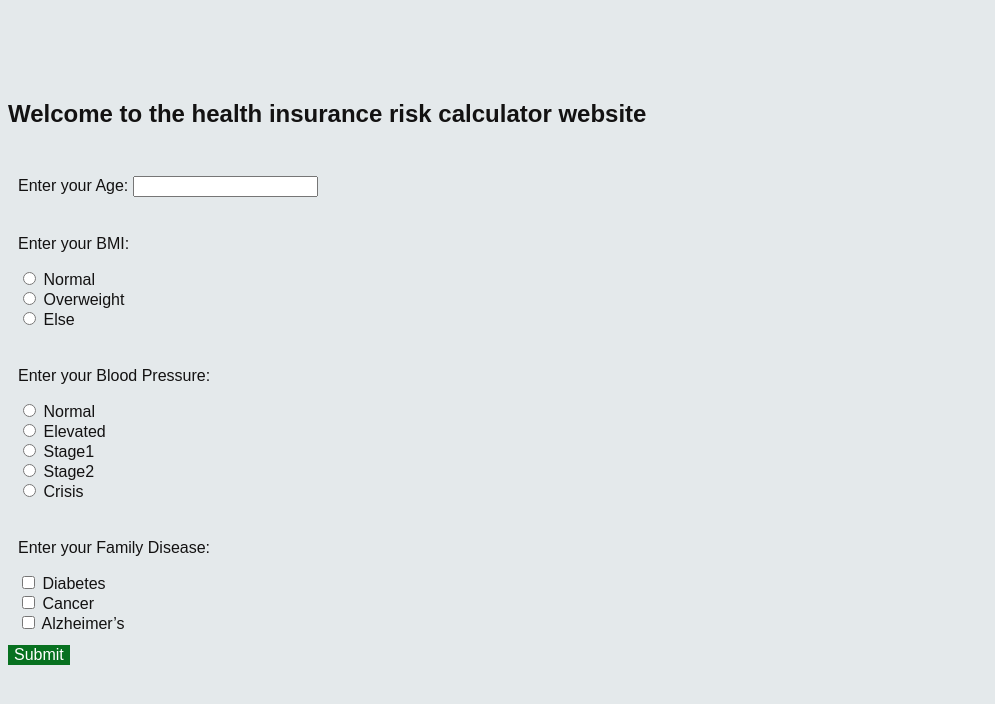
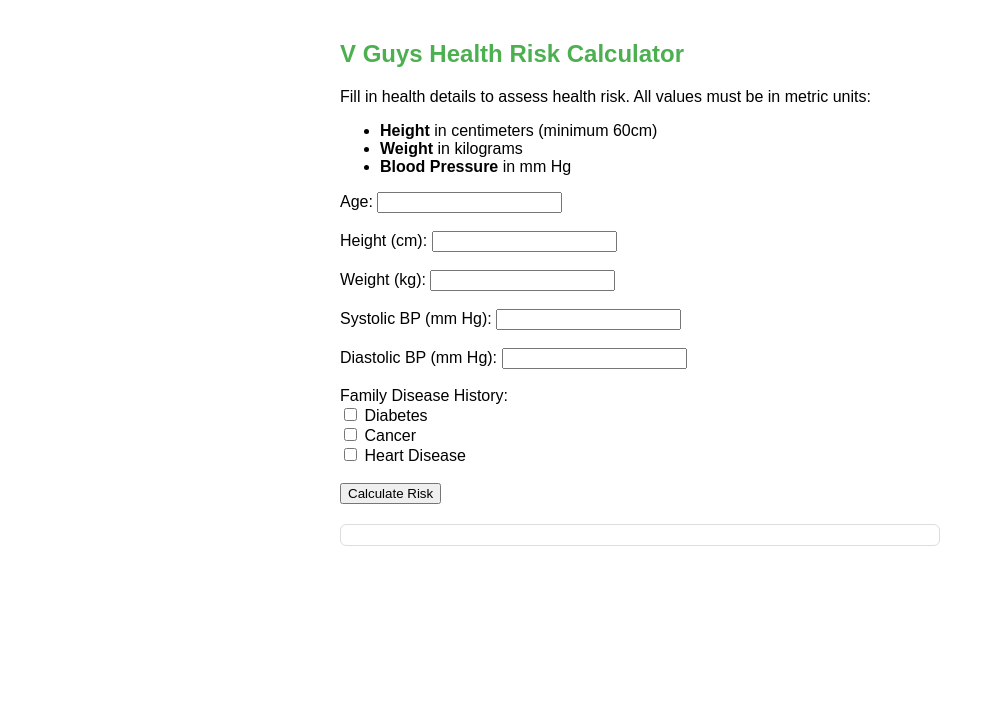
Before and after one commit to saharkamil/HealthRC, a website: page index.html in a window 1280 px wide. Shown: the whole page, without its empty margins (0-995 px from the left). Drawn offline with Linux system fonts and the light colour scheme.

Commit message:
Update index.html

```diff
--- a/index.html
+++ b/index.html
@@ -2,127 +2,113 @@
 <html lang="en">
 <head>
   <meta charset="UTF-8">
-    <meta name="viewport" content="width=device-width, initial-scale=1.0">
-    <title>Health Insurance Risk Calculator</title>
+  <title>V Guys Health Risk Calculator</title>
   <style>
     body {
-            background-color: rgb(228, 233, 235);
-             /*text-align: center;*/
       font-family: Arial, sans-serif;
-            color: rgb(19, 18, 18);
-            margin-top: 100px;
+      max-width: 600px;
+      margin: 0 auto;
+      padding: 20px;
     }
-        input[type="submit"] {
-            background-color: #077120;
-            color: white;
-            font-size: 16px;
-            border: none;
-            cursor: pointer;
+    h2 {
+      color: #4CAF50;
     }
-        .section {
-            margin-bottom: 2px;
+    .error {
+      color: red;
+      font-weight: bold;
+    }
+    .result {
+      margin-top: 20px;
       padding: 10px;
-        }
-        #result {
-            font-size: 24px;
-            font-weight: bold;
-            margin-top: 20px;
+      border: 1px solid #ddd;
+      border-radius: 6px;
     }
   </style>
 </head>
 <body>
+  <h2>V Guys Health Risk Calculator</h2>
+  <p>Fill in health details to assess health risk. All values must be in metric units:</p>
+  <ul>
+    <li><strong>Height</strong> in centimeters (minimum 60cm)</li>
+    <li><strong>Weight</strong> in kilograms</li>
+    <li><strong>Blood Pressure</strong> in mm Hg</li>
+  </ul>
 
-    <h2>Welcome to the health insurance risk calculator website</h2><br>
-    <form method ="POST">
-        <div class = "section">
-        <label for="age">Enter your Age:</label>
-        <input type="number" id ="age" name="age" min="0" required >
-        </div>
-        <div class = "section">
-        <p>Enter your BMI: </p>
-       <input type="radio" id ="normal" name="bmi" value = "Normal">
-        <label for="normal">Normal </label><br>
+  <form id="riskForm">
+    Age: <input type="number" name="age" required min="1"><br><br>
+    Height (cm): <input type="number" name="height" required min="60"><br><br>
+    Weight (kg): <input type="number" name="weight" required min="1"><br><br>
 
-        <input type="radio" id ="overweight" name="bmi" value = "Overweight">
-        <label for="overweight">Overweight </label><br>
+    Systolic BP (mm Hg): <input type="number" name="systolic" min="1"><br><br>
+    Diastolic BP (mm Hg): <input type="number" name="diastolic" min="1"><br><br>
 
-        <input type="radio" id ="else" name="bmi" value = "Else">
-        <label for="else">Else </label><br>
-        </div>
-        <div class = "section">
-        <p>Enter your Blood Pressure: </p>
-        <input type="radio" id ="normal" name="bp" value = "Normal">
-        <label for="normal">Normal </label><br>
+    Family Disease History:<br>
+    <label><input type="checkbox" name="familyHistory" value="diabetes"> Diabetes</label><br>
+    <label><input type="checkbox" name="familyHistory" value="cancer"> Cancer</label><br>
+    <label><input type="checkbox" name="familyHistory" value="heart disease"> Heart Disease</label><br><br>
 
-        <input type="radio" id ="elevated" name="bp" value = "Elevated">
-        <label for="elevated">Elevated </label><br>
-
-        <input type="radio" id ="stage1" name="bp" value = "Stage1">
-        <label for="stage1">Stage1 </label><br>
-
-        <input type="radio" id ="stage2" name="bp" value = "Stage2">
-        <label for="stage2">Stage2 </label><br>
-
-        <input type="radio" id ="crisis" name="bp" value = "Crisis">
-        <label for="crisis">Crisis </label>
-       </div>
-       <div class = "section">
-        <p>Enter your Family Disease: </p>
-        <input type="checkbox" id ="diabetes" name="disease" value = "Diabetes">
-        <label for="diabetes">Diabetes </label><br>
-
-        <input type="checkbox" id ="cancer" name="disease" value = "Cancer">
-        <label for="cancer">Cancer </label><br>
-
-        <input type="checkbox" id ="Alzheimers" name="disease" value = "Alzheimer’s">
-        <label for="Alzheimers">Alzheimer’s </label>
-        </div>
-
-        <input type="submit" value="Submit">
+    <button type="submit">Calculate Risk</button>
   </form>
 
-
-    <div id="result"></div>
+  <p class="error" id="errorMsg"></p>
+  <div class="result" id="result"></div>
 
   <script>
-        const form = document.querySelector('form');
-        form.addEventListener('submit', (e) =>{
-            e.preventDefault(); /*prevent page refreshing when submitting the form*/
-            //const formData = new FormData(form) /*colect all form data at once*/
-            const formData = new FormData(e.target)
-            /*convert a JavaScript object or value to a JSON string*/
-           // const res = Object.fromEntries(formData);
-           let res = Object.fromEntries(formData.entries());
-           res.disease = formData.getAll("disease");
+    const apiUrl = "https://vguys-hrc-cwc0cpe8fgf9bvdd.uaenorth-01.azurewebsites.net/api/calculate-risk";
 
-            const payload = JSON.stringify(res); //convert js object to a json string
-            console.log("Payload:", payload);
+    document.getElementById("riskForm").addEventListener("submit", async function (e) {
+      e.preventDefault();
+      document.getElementById("errorMsg").innerText = "";
+      document.getElementById("result").innerHTML = "";
 
-            // for(item of formData){
-            //    console.log(item[0],":", item[1]);
-            // };
+      const form = e.target;
+      const familyHistory = Array.from(document.querySelectorAll('input[name="familyHistory"]:checked')).map(cb => cb.value);
 
-            const data= fetch("https://riskcalculatorwebapp-ae-greug2eac3duf2h7.uaenorth-01.azurewebsites.net/api/riskcalculator",{ //use ajex and jquery instead
-                method: "POST",
-                body: payload,
-                headers: {
-                    'Content-Type': 'application/json',
+      const data = {
+        age: parseInt(form.age.value),
+        height: parseFloat(form.height.value),
+        weight: parseFloat(form.weight.value),
+        systolic: form.systolic.value ? parseInt(form.systolic.value) : null,
+        diastolic: form.diastolic.value ? parseInt(form.diastolic.value) : null,
+        familyHistory
+      };
 
+      // Input validation (client-side for immediate UX)
+      if (data.height < 60) {
+        document.getElementById("errorMsg").innerText = "Height must be at least 60 centimeters.";
+        return;
       }
-            })
 
-                .then( res => res.json())
-                .then (data =>
-                {console.log("Server response: ",data);
+      try {
+        const response = await fetch(apiUrl, {
+          method: 'POST',
+          headers: { 'Content-Type': 'application/json' },
+          body: JSON.stringify(data)
+        });
 
-                document.getElementById("result").innerText = "Your risk calculation is  " + data.risk;
-            })
+        const result = await response.json();
 
-            .catch(error => console.error("Error:", error));
-            //https://github.com/saharkamil/RiskCalculator.git
+        if (result.error) {
+          document.getElementById("errorMsg").innerText = result.error;
+          return;
+        }
+
+        // Display result summary
+        document.getElementById("result").innerHTML = `
+          <strong>Health Risk Summary:</strong><br>
+          Age: ${data.age}<br>
+          Height: ${data.height} cm<br>
+          Weight: ${data.weight} kg<br>
+          BMI: ${result.bmi}<br>
+          Blood Pressure: ${data.systolic || '-'} / ${data.diastolic || '-'}<br>
+          Family History: ${data.familyHistory.length > 0 ? data.familyHistory.join(', ') : 'None'}<br><br>
+          <strong>Risk Score:</strong> ${result.riskScore}<br>
+          <strong>Risk Category:</strong> ${result.riskCategory}
+        `;
+      } catch (error) {
+        document.getElementById("errorMsg").innerText = "Failed to calculate risk: " + error.message;
+      }
     });
   </script>
-
-
 </body>
 </html>
```
Lines whose indentation alone changed are shown as unchanged.
